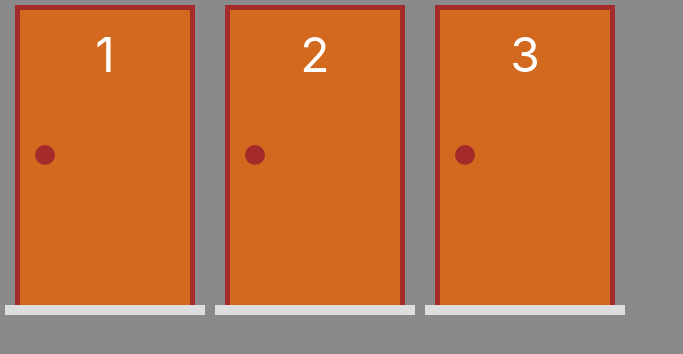
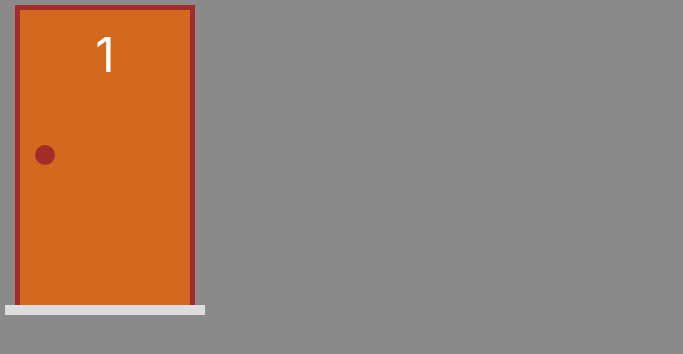
Before and after one commit to edsoncarlosdvp/cod3r-cursos-leonardo-leitao, a Next.js app in the folder game-doors/: page / in a window 1280 px wide. Shown: the top 354 px of the page, without its empty margins (0-683 px from the left). Built offline with nearby package versions, Linux system fonts and the light colour scheme.

Commit message:
Add events in the door #01

```diff
--- a/game-doors/src/components/Door/Door.tsx
+++ b/game-doors/src/components/Door/Door.tsx
@@ -2,17 +2,17 @@ import DoorModel from '../../model/DoorModel'
 import { Container, Frame, Content, NumberDoor, Knob, Selected, Floor } from './DoorStyles'
 
 interface DoorProps {
-    door: DoorModel
+    value: DoorModel
 }
 
 export const Door = (props: DoorProps): JSX.Element => {
-    const { door } = props
+    const value = props.value
     const selected = props.Selected ? props.Selected : ''
     return (
         <Container>
             <Frame className={`${selected}`}>
                 <Content>
-                    <NumberDoor>{door.num}</NumberDoor>
+                    <NumberDoor>{value.num}</NumberDoor>
                     <Knob />
                 </Content>
             </Frame>
--- a/game-doors/src/pages/index.tsx
+++ b/game-doors/src/pages/index.tsx
@@ -1,16 +1,13 @@
+import { useState } from 'react'
 import { Door } from '../components/Door'
 import DoorModel from '../model/DoorModel'
 import { Container } from '../styles/home'
 
 export default function Home(): JSX.Element {
-    const p1 = new DoorModel(1)
-    const p2 = new DoorModel(2)
-    const p3 = new DoorModel(3)
+    const [p1, setP1] = useState(new DoorModel(1))
     return (
         <Container>
-            <Door door={p1} />
-            <Door door={p2} />
-            <Door door={p3} />
+            <Door value={p1} />
         </Container>
     )
 }
```
